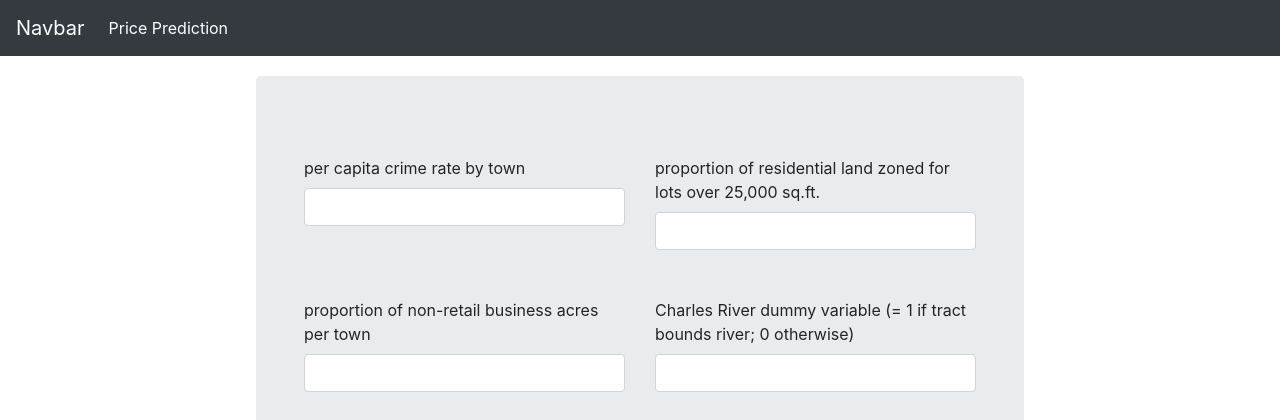
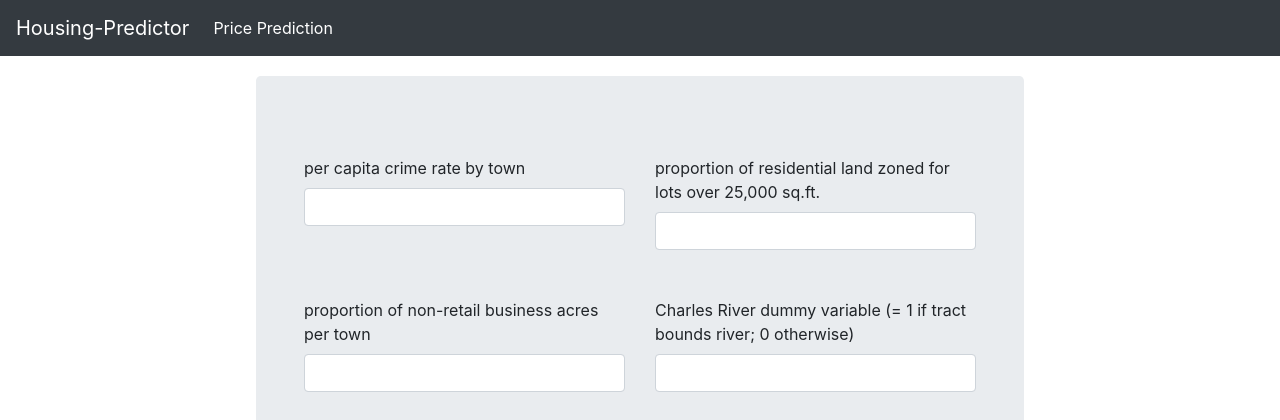
Before and after one commit to Roshan23699/home-price-predictor, a Django app: template django/price_prediction/housing/templates/housing/index.html in a window 1280 px wide. Shown: the top 420 px of the page. Run offline with Django 3.2, Linux system fonts and the light colour scheme; the template is opened without the code that fills it, so the values that code supplies are empty; some libraries are stand-ins or nearby versions.

Commit message:
changed navbar

```diff
--- a/django/price_prediction/housing/templates/housing/index.html
+++ b/django/price_prediction/housing/templates/housing/index.html
@@ -12,7 +12,7 @@
 
 <body>
     <nav class="navbar navbar-expand-lg navbar-dark bg-dark">
-        <a class="navbar-brand" href="#">Navbar</a>
+        <a class="navbar-brand" href="#">Housing-Predictor</a>
         <button class="navbar-toggler" type="button" data-toggle="collapse" data-target="#navbarSupportedContent"
             aria-controls="navbarSupportedContent" aria-expanded="false" aria-label="Toggle navigation">
             <span class="navbar-toggler-icon"></span>
```
